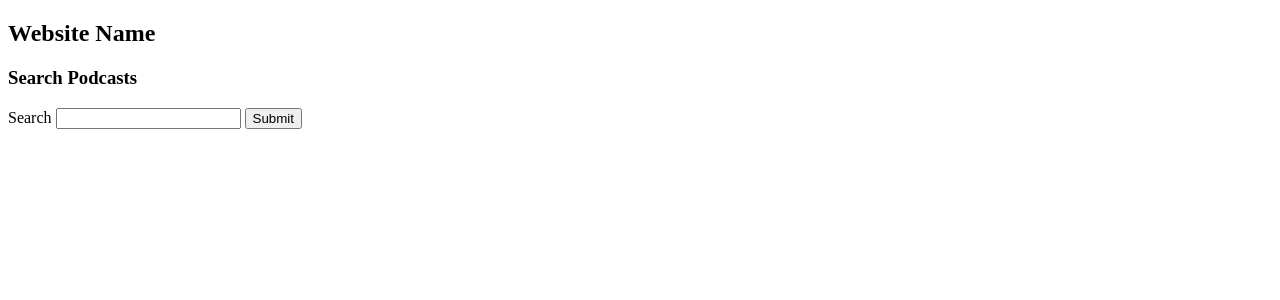
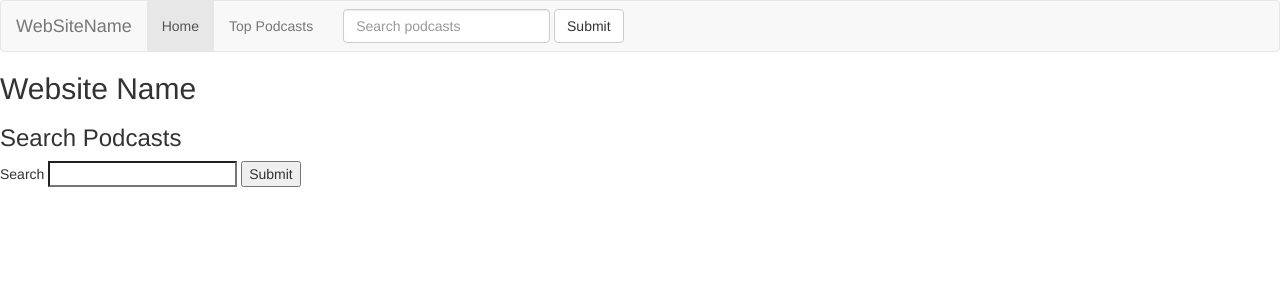
Before and after one commit to marsmans13/HB-Project, a Flask app: page /search in a window 1280 px wide. Shown: the top 300 px of the page. Run offline with Flask 2, Linux system fonts and the light colour scheme; some libraries are stand-ins or nearby versions.

Commit message:
Added gpodder API to display top podcasts, linked those to iTunes search request, and added some bootstrap

```diff
--- a/server.py
+++ b/server.py
@@ -2,6 +2,7 @@
 import requests
 import json
 import xml.etree.ElementTree
+from mygpoclient import public
 
 from flask import (Flask, render_template, redirect, request, flash, session, jsonify)
 from flask_debugtoolbar import DebugToolbarExtension
@@ -38,8 +39,6 @@
 
 	user = User.query.filter(User.username==username).first()
 
-	print(user)
-
 	if user:
 		if user.password == password:
 			session['username'] = username
@@ -65,7 +64,6 @@
 
 	session.pop('username', None)
 	session.pop('password', None)
-	session.pop('token', None)
 
 	return redirect("/")
 
@@ -242,15 +240,10 @@
 			for enclosure in enclosures:
 				audio_src = enclosure.attrib['url']
 
-			# print(enclosures)
-			# print(titles)
-			# print(elems)
-
 			result['elements'] = elems
 
 
 	# --------------------SPOTIFY REQUEST------------------------
-
 
 	# sp_response = []
 
@@ -281,16 +274,30 @@
 	return render_template("search_results.html", results=results, playlists=playlists)
 
 
+@app.route("/top-podcasts")
+def get_top_rated():
+	""" Returns a list of the 50 top podcasts and number of subscribers. """
+
+	client = public.PublicClient()
+
+	toplist_results = client.get_toplist()
+	top_podcasts = {}
+	for index, entry in enumerate(toplist_results):
+		# print("{} (subscribers: {})".format(entry.title, entry.subscribers))
+		top_podcasts[(index + 1)] = [entry.title, entry.mygpo_link]
+
+	return render_template("top_podcasts.html", top_podcasts=top_podcasts)
+
+
 @app.route("/add-playlist", methods=['POST'])
 def add_new_playlist():
 	""" Add a new playlist. """
+
 	# pop-up that allows user to create new playlist with a name and description
 	title = request.form.get("playlist-name")
 	description = request.form.get("description")
 
 	username = session.get('username')
-
-	# set_val_playlist_id()
 
 	user = User.query.filter_by(username=username).first()
 	user_id = user.user_id
@@ -301,8 +308,6 @@
 	db.session.commit()
 
 	playlists = Playlist.query.filter_by(user_id=user_id).all()
-
-	session['playlists'] = [{'title': playlist.title, 'playlist_id': playlist.playlist_id} for playlist in playlists]
 	flash("Playlist added")
 
 	return redirect("/user")
--- a/templates/base.html
+++ b/templates/base.html
@@ -2,10 +2,33 @@
 <html>
 <head>
     <title>Podcasts</title>
+
     <script src="https://ajax.googleapis.com/ajax/libs/jquery/3.3.1/jquery.min.js">
     </script>
+
+    <link rel="stylesheet" href="https://maxcdn.bootstrapcdn.com/bootstrap/3.3.7/css/bootstrap.min.css">
+
+ 	<script src="https://maxcdn.bootstrapcdn.com/bootstrap/3.3.7/js/bootstrap.min.js"></script>
 </head>
 <body>
+
+	<nav class="navbar navbar-default">
+		<div class="container-fluid">
+			<div class="navbar-header">
+		      <a class="navbar-brand" href="#">WebSiteName</a>
+		    </div>
+	    <ul class="nav navbar-nav">
+	      <li class="active"><a href="/user">Home</a></li>
+	      <li><a href="/top-podcasts">Top Podcasts</a></li>
+	    </ul>
+	    <form class="navbar-form navbar-left" action="/search-submit">
+	      <div class="form-group">
+	        <input type="text" class="form-control" placeholder="Search podcasts" name="q">
+	      </div>
+	      <button type="submit" class="btn btn-default">Submit</button>
+	    </form>
+	  </div>
+	</nav>
 
 	{% with messages = get_flashed_messages() %}
 	{% if messages %}
@@ -23,26 +46,13 @@
 		<input type='submit' value="Log Out">
 	</form>
 
+<!-- 	<p> <a href="/user"> Home </a> </p>
+
+	<p> <a href="/top-podcasts"> View Top Podcasts </a> </p> -->
+
 	{% endif %}
 
 <!-- TODO: Use if statement to check if user in sessions, if so show logout and not login form, and vice versa -->
-<!--
-	<form action = "/registration-submit">
-		Email <input type='text' name='email'><br>
-		Username <input type='text' name='username'><br>
-		First Name <input type='text' name='fname'><br>
-		Last Name <input type='text' name='lname'><br>
-		Password <input type='password' name='password'><br>
-		<input type='submit' value="Submit">
-	</form> -->
-
-<!-- 	<form action = "/login">
-	    <input type='submit' value="Log In">
-	</form>
-
-	<form action = "/logout">
-	<input type='submit' value="Log Out">
-	</form> -->
 
     {% block content %} put your content here {% endblock %}
 
--- a/templates/search_results.html
+++ b/templates/search_results.html
@@ -1,9 +1,7 @@
 {% extends 'base.html' %}
 {% block content %}
 
-<h2> Website Name </h2>
-
-<h3>Results</h3>
+<h2>Results</h2>
 
 {% if results %}
 {% for result in results %}
--- a/templates/search_users.html
+++ b/templates/search_users.html
@@ -1,9 +1,7 @@
 {% extends 'base.html' %}
 {% block content %}
 
-<h2> Website Name </h2>
-
-<h3>Results</h3>
+<h2> Results </h2>
 
 {% for user in users %}
 <form action="/add-friend" method="POST">
```
Also changed, not shown: requirements.txt (+21 -0 lines), templates/top_podcasts.html (added, +13 -0 lines), templates/user_profile.html (+3 -4 lines).
